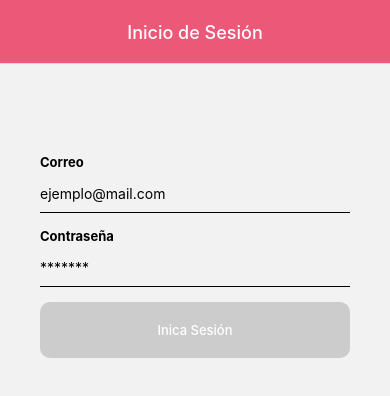
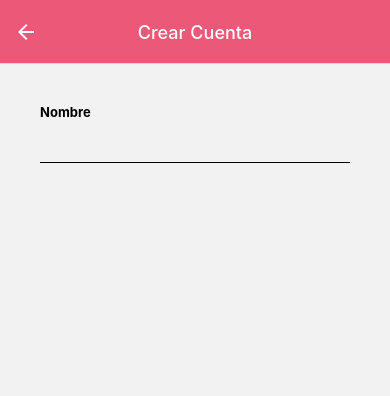
Before and after one commit to luisjairm/react-native-practica, a React Native app: screen /Register in a window 390 px wide. Shown: the top 396 px of the page. Built offline with nearby package versions, Linux system fonts and the light colour scheme.

Commit message:
feat: :construction: Register Screen

```diff
--- a/src/Presentation/navigation/MainStackNavigation.tsx
+++ b/src/Presentation/navigation/MainStackNavigation.tsx
@@ -1,8 +1,10 @@
 import { createNativeStackNavigator } from '@react-navigation/native-stack'
 import LogIn from '../screens/auth/login/LogIn'
+import Register from '../screens/auth/register/Register'
 
 export type TMainStackNavigationParamlist = {
   LogIn: undefined
+  Register: undefined
 }
 
 const Stack = createNativeStackNavigator<TMainStackNavigationParamlist>()
@@ -25,6 +27,13 @@ const MainStackNavigation = () => {
           title: 'Inicio de Sesión'
         }}
       />
+      <Stack.Screen
+        name='Register'
+        component={Register}
+        options={{
+          title: 'Crear Cuenta'
+        }}
+      />
     </Stack.Navigator>
   )
 }
--- a/src/Presentation/screens/auth/login/LogIn.tsx
+++ b/src/Presentation/screens/auth/login/LogIn.tsx
@@ -1,7 +1,9 @@
+import { NativeStackScreenProps } from '@react-navigation/native-stack'
 import { StyleSheet, Text, TouchableOpacity, View } from 'react-native'
 import Input, { IOnBlur, IOnChangeProps, IOnFocus } from '../../../components/input'
 import { TFormState, useForm } from '../../../hooks/useForm'
 import { parseData } from '../../../libs/parseData'
+import { TMainStackNavigationParamlist } from '../../../navigation/MainStackNavigation'
 
 const initialState: TFormState = {
   email: {
@@ -22,7 +24,9 @@ const initialState: TFormState = {
   }
 }
 
-export default function LogIn () {
+interface ILoginScreenProps extends NativeStackScreenProps<TMainStackNavigationParamlist> {}
+
+export default function LogIn ({ navigation }: ILoginScreenProps) {
   const { formState, onChange, isFormValid } = useForm(initialState)
 
   const onHandleChange = ({ name, text }: IOnChangeProps) => {
@@ -79,6 +83,9 @@ export default function LogIn () {
           <Text style={styles.titleButton}>Inica Sesión</Text>
         </TouchableOpacity>
       </View>
+      <TouchableOpacity onPress={() => navigation.navigate('Register')}>
+        <Text style={styles.registerText}>Crea una Cuenta</Text>
+      </TouchableOpacity>
 
     </View>
   )
@@ -113,5 +120,10 @@ const styles = StyleSheet.create({
     borderRadius: 10,
     justifyContent: 'center',
     alignItems: 'center'
+  },
+  registerText: {
+    textAlign: 'center',
+    fontSize: 13,
+    fontWeight: 'bold'
   }
 })
--- /dev/null
+++ b/src/Presentation/screens/auth/register/Register.tsx
@@ -0,0 +1,37 @@
+import React from 'react'
+import { View } from 'react-native'
+import Input from '../../../components/input'
+import { TFormState, useForm } from '../../../hooks/useForm'
+import styles from './styles'
+
+const initialState: TFormState = {
+  name: {
+    active: false,
+    error: '',
+    hasError: false,
+    isFormValid: false,
+    name: 'name',
+    value: ''
+  }
+}
+
+const Register = () => {
+  const { formState } = useForm(initialState)
+
+  return (
+    <View style={styles.container}>
+      <View style={styles.formContainer}>
+        <Input
+          label='Nombre'
+          name={formState.name.name}
+          active={formState.name.active}
+          error={formState.name.error}
+          hasError={formState.name.hasError}
+
+        />
+      </View>
+    </View>
+  )
+}
+
+export default Register
--- /dev/null
+++ b/src/Presentation/screens/auth/register/styles.ts
@@ -0,0 +1,13 @@
+import { StyleSheet } from 'react-native'
+
+const RegisterScreenStyle = StyleSheet.create({
+  container: {
+    flex: 1,
+    padding: 20
+  },
+  formContainer: {
+    padding: 20
+  }
+})
+
+export default RegisterScreenStyle
```
Also changed, not shown: src/Domain/entities/User.ts (added, +8 -0 lines).
